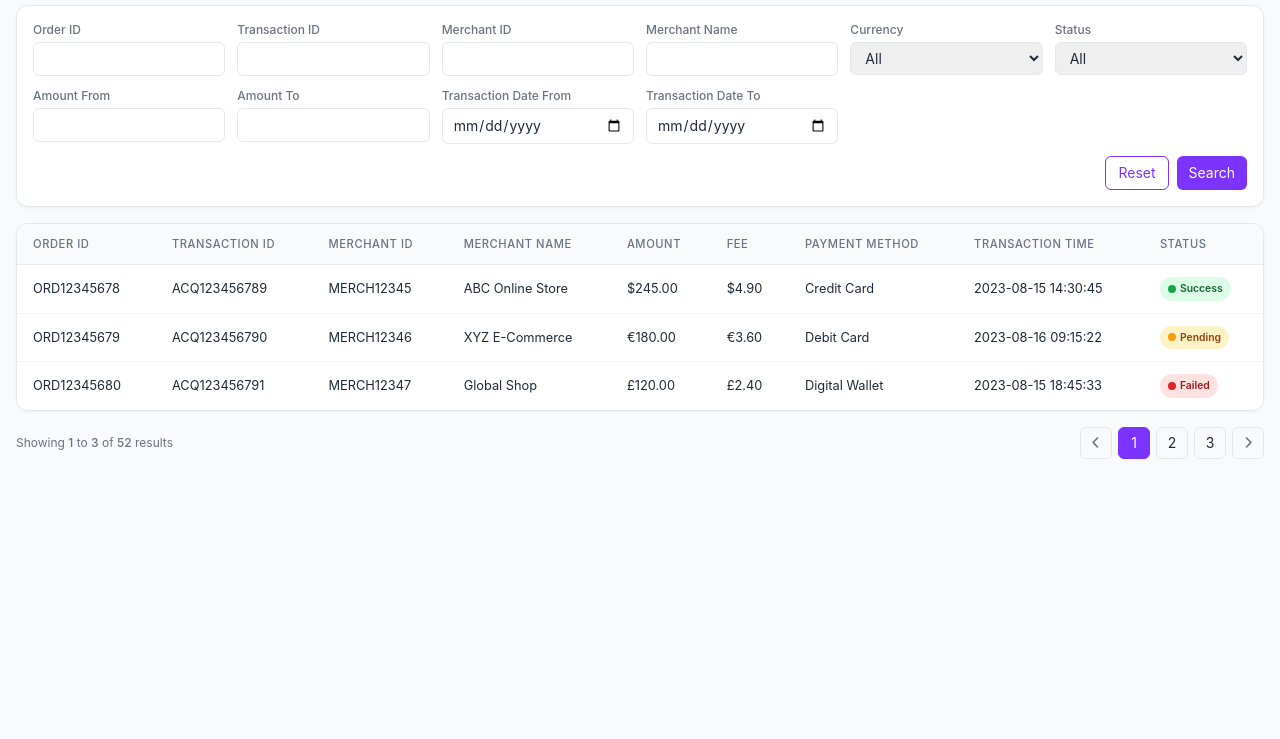
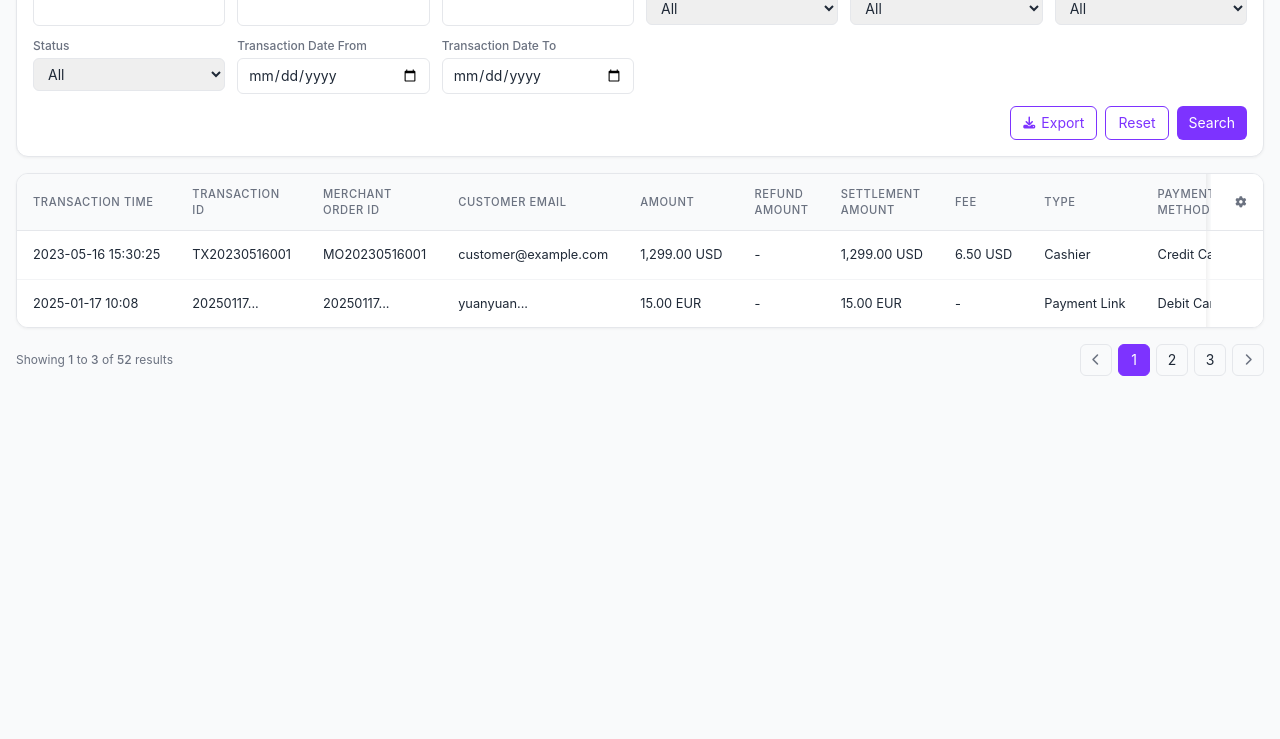
Before and after one commit to xiongfh2008/agent, a plain HTML site: page pages/acquiring-transaction.html in a window 1280 px wide. Shown: the part 61-800 px from the top of the page. Drawn offline with nearby package versions, Linux system fonts and the light colour scheme.

Commit message:
20250611v2

```diff
--- a/pages/acquiring-transaction.html
+++ b/pages/acquiring-transaction.html
@@ -111,38 +111,57 @@
         input[type="date"].search-input {
             padding-right: 10px;
         }
+        /* 添加固定列相关样式 */
+        .table-container {
+            position: relative;
+            overflow-x: auto;
+        }
+        .table-fixed {
+            position: sticky;
+            right: 0;
+            background-color: white;
+            z-index: 10;
+            box-shadow: -2px 0 5px rgba(0, 0, 0, 0.05);
+        }
+        .table-fixed::after {
+            content: '';
+            position: absolute;
+            left: -5px;
+            top: 0;
+            bottom: 0;
+            width: 5px;
+            background: linear-gradient(to right, rgba(0, 0, 0, 0.05), transparent);
+        }
+        .table-fixed th {
+            background-color: #f9fafb;
+        }
+        /* 配置图标按钮 */
+        .config-icon {
+            cursor: pointer;
+            color: #6B7280;
+            transition: all 0.2s;
+            margin-left: 8px;
+        }
+        .config-icon:hover {
+            color: #7D33FF;
+        }
     </style>
 </head>
 <body class="bg-gray-50">
     <div class="container mx-auto py-4 px-4 max-w-7xl">
-        <!-- 头部区域 -->
-        <div class="flex items-center justify-between mb-4">
-            <h1 class="text-xl font-semibold text-gray-800" data-i18n="acquiring_transaction_title">Acquiring Transaction</h1>
-            <div class="flex space-x-2">
-                <button class="btn-outline px-3 py-1.5 rounded-md flex items-center text-sm">
-                    <i class="fas fa-download mr-1.5 text-xs"></i>
-                    <span data-i18n="export">Export</span>
-                </button>
-            </div>
-        </div>
-
         <!-- 搜索区域 -->
         <div class="card bg-white p-4 mb-4 border border-gray-100">
             <div class="grid grid-cols-2 md:grid-cols-3 lg:grid-cols-6 gap-3">
-                <div>
-                    <label class="block text-xs font-medium text-gray-600 mb-1" data-i18n="order_id">Order ID</label>
-                    <input type="text" class="w-full border border-gray-200 rounded-md px-2.5 py-1.5 text-sm focus:outline-none focus:ring-1 focus:ring-purple-300 search-input">
-                </div>
                 <div>
                     <label class="block text-xs font-medium text-gray-600 mb-1" data-i18n="transaction_id">Transaction ID</label>
                     <input type="text" class="w-full border border-gray-200 rounded-md px-2.5 py-1.5 text-sm focus:outline-none focus:ring-1 focus:ring-purple-300 search-input">
                 </div>
                 <div>
-                    <label class="block text-xs font-medium text-gray-600 mb-1" data-i18n="merchant_id">Merchant ID</label>
+                    <label class="block text-xs font-medium text-gray-600 mb-1" data-i18n="merchant_order_id">Merchant Order ID</label>
                     <input type="text" class="w-full border border-gray-200 rounded-md px-2.5 py-1.5 text-sm focus:outline-none focus:ring-1 focus:ring-purple-300 search-input">
                 </div>
                 <div>
-                    <label class="block text-xs font-medium text-gray-600 mb-1" data-i18n="merchant_name">Merchant Name</label>
+                    <label class="block text-xs font-medium text-gray-600 mb-1" data-i18n="customer_email">Customer Email</label>
                     <input type="text" class="w-full border border-gray-200 rounded-md px-2.5 py-1.5 text-sm focus:outline-none focus:ring-1 focus:ring-purple-300 search-input">
                 </div>
                 <div>
@@ -157,21 +176,31 @@
                     </select>
                 </div>
                 <div>
+                    <label class="block text-xs font-medium text-gray-600 mb-1" data-i18n="type">Type</label>
+                    <select class="w-full border border-gray-200 rounded-md px-2.5 py-1.5 text-sm focus:outline-none focus:ring-1 focus:ring-purple-300 search-input">
+                        <option value="" data-i18n="all">All</option>
+                        <option value="payment_link">Payment Link</option>
+                        <option value="cashier">Cashier</option>
+                    </select>
+                </div>
+                <div>
+                    <label class="block text-xs font-medium text-gray-600 mb-1" data-i18n="payment_method">Payment Method</label>
+                    <select class="w-full border border-gray-200 rounded-md px-2.5 py-1.5 text-sm focus:outline-none focus:ring-1 focus:ring-purple-300 search-input">
+                        <option value="" data-i18n="all">All</option>
+                        <option value="credit_card">Credit Card</option>
+                        <option value="debit_card">Debit Card</option>
+                        <option value="digital_wallet">Digital Wallet</option>
+                        <option value="bank_transfer">Bank Transfer</option>
+                    </select>
+                </div>
+                <div>
                     <label class="block text-xs font-medium text-gray-600 mb-1" data-i18n="status">Status</label>
                     <select class="w-full border border-gray-200 rounded-md px-2.5 py-1.5 text-sm focus:outline-none focus:ring-1 focus:ring-purple-300 search-input">
                         <option value="" data-i18n="all">All</option>
-                        <option value="success" data-i18n="success">Success</option>
+                        <option value="payment_successful" data-i18n="payment_successful">Payment Successful</option>
+                        <option value="payment_failed" data-i18n="payment_failed">Payment Failed</option>
                         <option value="pending" data-i18n="pending">Pending</option>
-                        <option value="failed" data-i18n="failed">Failed</option>
                     </select>
-                </div>
-                <div>
-                    <label class="block text-xs font-medium text-gray-600 mb-1" data-i18n="amount_from">Amount From</label>
-                    <input type="text" class="w-full border border-gray-200 rounded-md px-2.5 py-1.5 text-sm focus:outline-none focus:ring-1 focus:ring-purple-300 search-input">
-                </div>
-                <div>
-                    <label class="block text-xs font-medium text-gray-600 mb-1" data-i18n="amount_to">Amount To</label>
-                    <input type="text" class="w-full border border-gray-200 rounded-md px-2.5 py-1.5 text-sm focus:outline-none focus:ring-1 focus:ring-purple-300 search-input">
                 </div>
                 <div>
                     <label class="block text-xs font-medium text-gray-600 mb-1" data-i18n="transaction_date_from">Transaction Date From</label>
@@ -183,6 +212,10 @@
                 </div>
             </div>
             <div class="flex justify-end space-x-2 mt-3">
+                <button class="btn-outline px-3 py-1.5 rounded-md flex items-center text-sm">
+                    <i class="fas fa-download mr-1.5 text-xs"></i>
+                    <span data-i18n="export">Export</span>
+                </button>
                 <button class="btn-outline px-3 py-1.5 rounded-md text-sm" data-i18n="reset">Reset</button>
                 <button class="btn-primary px-3 py-1.5 rounded-md text-sm" data-i18n="search">Search</button>
             </div>
@@ -190,131 +223,127 @@
 
         <!-- 表格 -->
         <div class="card bg-white overflow-hidden mb-4 border border-gray-100">
-            <div class="overflow-x-auto">
+            <div class="overflow-x-auto table-container">
                 <table class="min-w-full divide-y divide-gray-200 table-compact">
                     <thead class="bg-gray-50">
                         <tr>
-                            <th scope="col" class="text-left text-xs font-medium text-gray-500 uppercase tracking-wider" data-i18n="order_id">
-                                Order ID
+                            <th scope="col" class="text-left text-xs font-medium text-gray-500 uppercase tracking-wider" data-i18n="transaction_time" data-field="transaction_time">
+                                TRANSACTION TIME
                             </th>
-                            <th scope="col" class="text-left text-xs font-medium text-gray-500 uppercase tracking-wider" data-i18n="transaction_id">
-                                Transaction ID
+                            <th scope="col" class="text-left text-xs font-medium text-gray-500 uppercase tracking-wider" data-i18n="transaction_id" data-field="transaction_id">
+                                TRANSACTION ID
                             </th>
-                            <th scope="col" class="text-left text-xs font-medium text-gray-500 uppercase tracking-wider" data-i18n="merchant_id">
-                                Merchant ID
+                            <th scope="col" class="text-left text-xs font-medium text-gray-500 uppercase tracking-wider" data-i18n="merchant_order_id" data-field="merchant_order_id">
+                                MERCHANT ORDER ID
                             </th>
-                            <th scope="col" class="text-left text-xs font-medium text-gray-500 uppercase tracking-wider" data-i18n="merchant_name">
-                                Merchant Name
+                            <th scope="col" class="text-left text-xs font-medium text-gray-500 uppercase tracking-wider" data-i18n="customer_email" data-field="customer_email">
+                                CUSTOMER EMAIL
                             </th>
-                            <th scope="col" class="text-left text-xs font-medium text-gray-500 uppercase tracking-wider" data-i18n="amount">
-                                Amount
+                            <th scope="col" class="text-left text-xs font-medium text-gray-500 uppercase tracking-wider" data-i18n="amount" data-field="amount">
+                                AMOUNT
                             </th>
-                            <th scope="col" class="text-left text-xs font-medium text-gray-500 uppercase tracking-wider" data-i18n="fee">
-                                Fee
+                            <th scope="col" class="text-left text-xs font-medium text-gray-500 uppercase tracking-wider" data-i18n="refund_amount" data-field="refund_amount">
+                                REFUND AMOUNT
                             </th>
-                            <th scope="col" class="text-left text-xs font-medium text-gray-500 uppercase tracking-wider" data-i18n="payment_method">
-                                Payment Method
+                            <th scope="col" class="text-left text-xs font-medium text-gray-500 uppercase tracking-wider" data-i18n="settlement_amount" data-field="settlement_amount">
+                                SETTLEMENT AMOUNT
                             </th>
-                            <th scope="col" class="text-left text-xs font-medium text-gray-500 uppercase tracking-wider" data-i18n="transaction_time">
-                                Transaction Time
+                            <th scope="col" class="text-left text-xs font-medium text-gray-500 uppercase tracking-wider" data-i18n="fee" data-field="fee">
+                                FEE
                             </th>
-                            <th scope="col" class="text-left text-xs font-medium text-gray-500 uppercase tracking-wider" data-i18n="status">
-                                Status
+                            <th scope="col" class="text-left text-xs font-medium text-gray-500 uppercase tracking-wider" data-i18n="type" data-field="type">
+                                TYPE
+                            </th>
+                            <th scope="col" class="text-left text-xs font-medium text-gray-500 uppercase tracking-wider" data-i18n="payment_method" data-field="payment_method">
+                                PAYMENT METHOD
+                            </th>
+                            <th scope="col" class="text-left text-xs font-medium text-gray-500 uppercase tracking-wider" data-i18n="status" data-field="status">
+                                STATUS
+                            </th>
+                            <th scope="col" class="text-left text-xs font-medium text-gray-500 uppercase tracking-wider table-fixed" data-i18n="operation" data-field="operation">
+                                <i class="fas fa-cog config-icon" id="table-config-icon"></i>
                             </th>
                         </tr>
                     </thead>
                     <tbody class="bg-white divide-y divide-gray-100">
                         <tr class="hover:bg-gray-50 transition-colors">
                             <td class="whitespace-nowrap text-gray-700">
-                                ORD12345678
+                                2023-05-16 15:30:25
                             </td>
                             <td class="whitespace-nowrap text-gray-700">
-                                ACQ123456789
+                                TX20230516001
                             </td>
                             <td class="whitespace-nowrap text-gray-700">
-                                MERCH12345
+                                MO20230516001
                             </td>
                             <td class="whitespace-nowrap text-gray-700">
-                                ABC Online Store
+                                customer@example.com
                             </td>
                             <td class="whitespace-nowrap text-gray-700">
-                                $245.00
+                                1,299.00 USD
                             </td>
                             <td class="whitespace-nowrap text-gray-700">
-                                $4.90
+                                -
+                            </td>
+                            <td class="whitespace-nowrap text-gray-700">
+                                1,299.00 USD
+                            </td>
+                            <td class="whitespace-nowrap text-gray-700">
+                                6.50 USD
+                            </td>
+                            <td class="whitespace-nowrap text-gray-700">
+                                Cashier
                             </td>
                             <td class="whitespace-nowrap text-gray-700">
                                 Credit Card
                             </td>
-                            <td class="whitespace-nowrap text-gray-700">
-                                2023-08-15 14:30:45
+                            <td class="whitespace-nowrap">
+                                <span class="status-badge status-success" data-i18n="payment_successful">
+                                    Payment Successful
+                                </span>
                             </td>
-                            <td class="whitespace-nowrap">
-                                <span class="status-badge status-success" data-i18n="success">
-                                    Success
-                                </span>
+                            <td class="whitespace-nowrap table-fixed">
+
                             </td>
                         </tr>
                         <tr class="hover:bg-gray-50 transition-colors">
                             <td class="whitespace-nowrap text-gray-700">
-                                ORD12345679
+                                2025-01-17 10:08
                             </td>
                             <td class="whitespace-nowrap text-gray-700">
-                                ACQ123456790
+                                20250117...
                             </td>
                             <td class="whitespace-nowrap text-gray-700">
-                                MERCH12346
+                                20250117...
                             </td>
                             <td class="whitespace-nowrap text-gray-700">
-                                XYZ E-Commerce
+                                yuanyuan...
                             </td>
                             <td class="whitespace-nowrap text-gray-700">
-                                €180.00
+                                15.00 EUR
                             </td>
                             <td class="whitespace-nowrap text-gray-700">
-                                €3.60
+                                -
+                            </td>
+                            <td class="whitespace-nowrap text-gray-700">
+                                15.00 EUR
+                            </td>
+                            <td class="whitespace-nowrap text-gray-700">
+                                -
+                            </td>
+                            <td class="whitespace-nowrap text-gray-700">
+                                Payment Link
                             </td>
                             <td class="whitespace-nowrap text-gray-700">
                                 Debit Card
                             </td>
-                            <td class="whitespace-nowrap text-gray-700">
-                                2023-08-16 09:15:22
-                            </td>
                             <td class="whitespace-nowrap">
-                                <span class="status-badge status-pending" data-i18n="pending">
-                                    Pending
+                                <span class="status-badge status-failed" data-i18n="payment_failed">
+                                    Payment Failed
                                 </span>
                             </td>
-                        </tr>
-                        <tr class="hover:bg-gray-50 transition-colors">
-                            <td class="whitespace-nowrap text-gray-700">
-                                ORD12345680
-                            </td>
-                            <td class="whitespace-nowrap text-gray-700">
-                                ACQ123456791
-                            </td>
-                            <td class="whitespace-nowrap text-gray-700">
-                                MERCH12347
-                            </td>
-                            <td class="whitespace-nowrap text-gray-700">
-                                Global Shop
-                            </td>
-                            <td class="whitespace-nowrap text-gray-700">
-                                £120.00
-                            </td>
-                            <td class="whitespace-nowrap text-gray-700">
-                                £2.40
-                            </td>
-                            <td class="whitespace-nowrap text-gray-700">
-                                Digital Wallet
-                            </td>
-                            <td class="whitespace-nowrap text-gray-700">
-                                2023-08-15 18:45:33
-                            </td>
-                            <td class="whitespace-nowrap">
-                                <span class="status-badge status-failed" data-i18n="failed">
-                                    Failed
-                                </span>
+                            <td class="whitespace-nowrap table-fixed">
+
                             </td>
                         </tr>
                     </tbody>
```
Also changed, not shown: index.html (+40 -0 lines).
